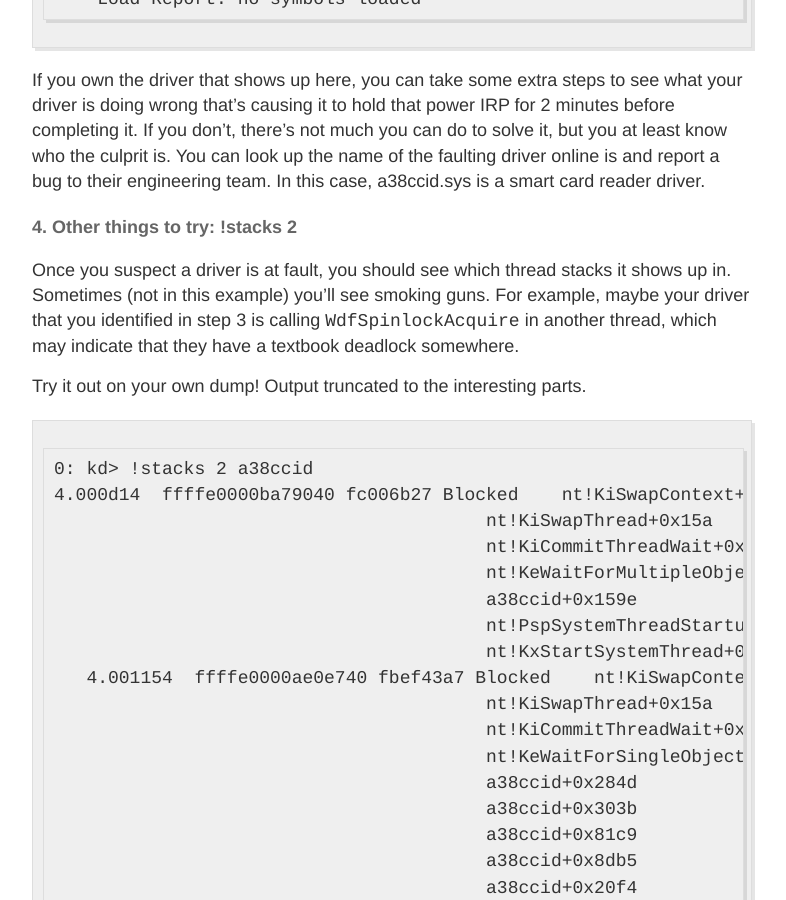
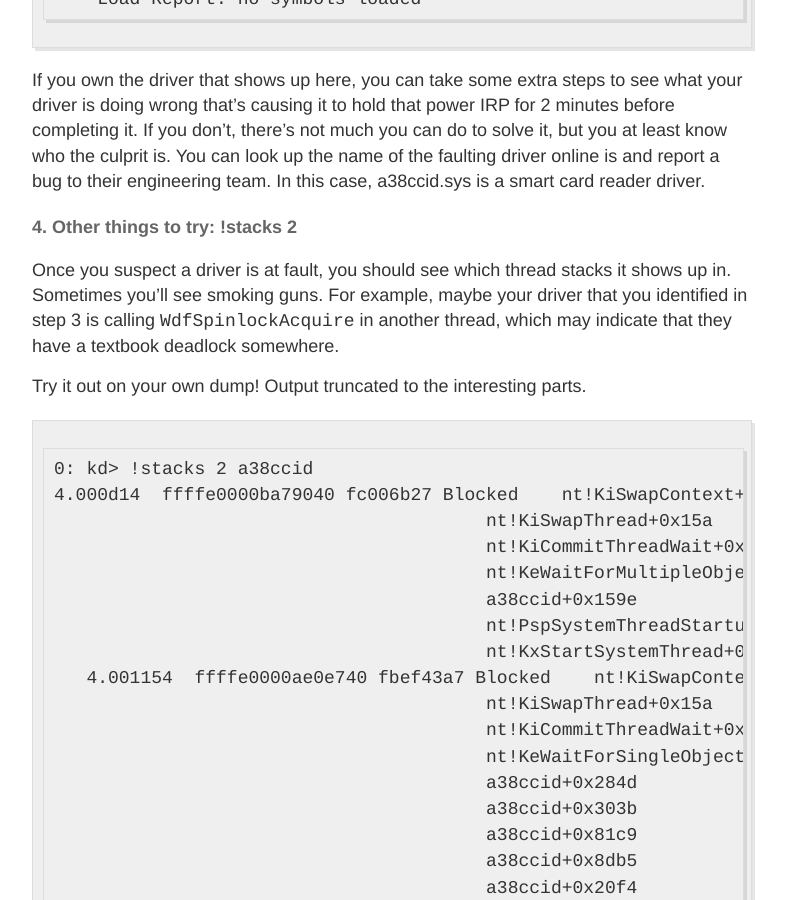
Before and after one commit to mrb113/mrb113.github.io, a Jekyll site: the page built from _posts/2016-6-10-How-To-Solve-Bugcheck-9F-3.md, in a window 1280 px wide and 900 px high, scrolled down 5492 px. Shown: the whole window, without its empty margins (248-1034 px from the left). Built offline with Jekyll 4.4.1, drawn with Linux system fonts in a browser that asks for light colours; comment, search, counter and statistics services are not loaded.

Commit message:
DRIVER_POWER_STATE_FAILURE :)

```diff
--- a/_posts/2016-6-10-How-To-Solve-Bugcheck-9F-3.md
+++ b/_posts/2016-6-10-How-To-Solve-Bugcheck-9F-3.md
@@ -155,7 +155,7 @@ Debug Data Dirs: Type  Size     VA  Pointer
 If you own the driver that shows up here, you can take some extra steps to see what your driver is doing wrong that's causing it to hold that power IRP for 2 minutes before completing it. If you don't, there's not much you can do to solve it, but you at least know who the culprit is. You can look up the name of the faulting driver online is and report a bug to their engineering team. In this case, a38ccid.sys is a smart card reader driver.
 
 #### 4. Other things to try: !stacks 2
-Once you suspect a driver is at fault, you should see which thread stacks it shows up in. Sometimes (not in this example) you'll see smoking guns. For example, maybe your driver that you identified in step 3 is calling `WdfSpinlockAcquire` in another thread, which may indicate that they have a textbook deadlock somewhere.
+Once you suspect a driver is at fault, you should see which thread stacks it shows up in. Sometimes you'll see smoking guns. For example, maybe your driver that you identified in step 3 is calling `WdfSpinlockAcquire` in another thread, which may indicate that they have a textbook deadlock somewhere.
 
 Try it out on your own dump! Output truncated to the interesting parts.
 
```
